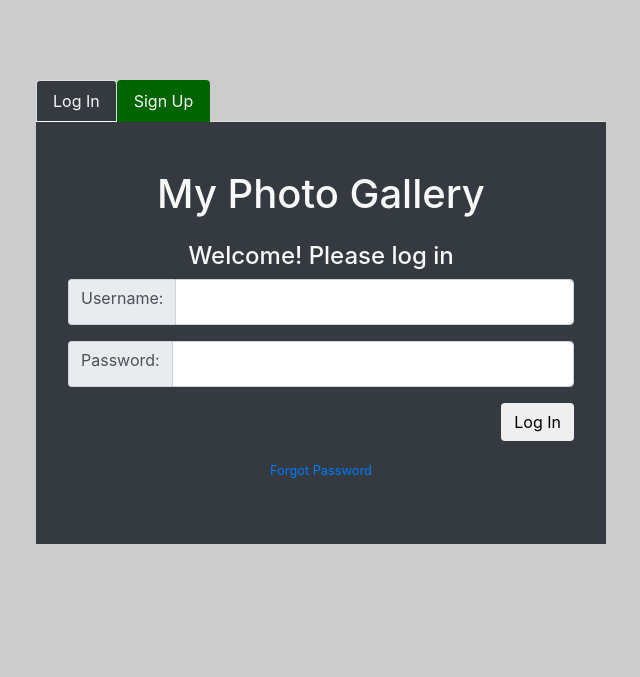
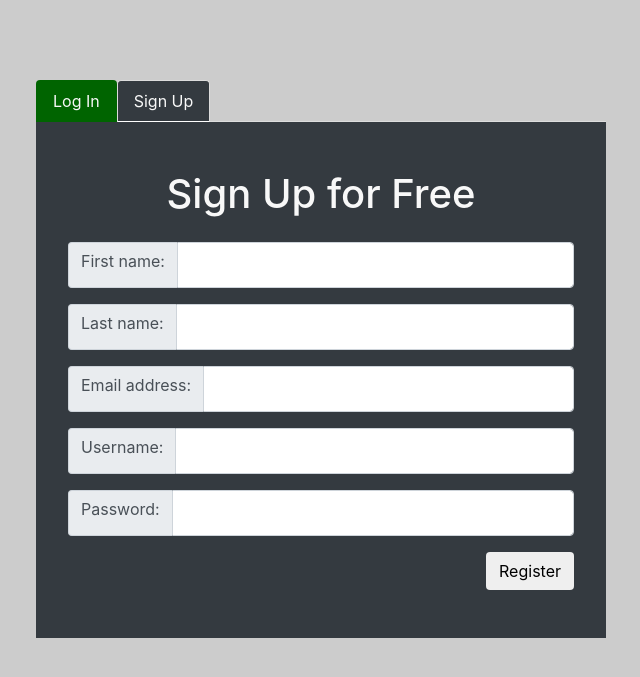
Before and after one commit to dmkibuka/Python-Photo-Gallery-App, a Django app: page /accounts/register/ in a window 1280 px wide. Shown: the top 677 px of the page, without its empty margins (319-959 px from the left). Run offline with Django 3.2, Linux system fonts and the light colour scheme; some libraries are stand-ins or nearby versions.

Commit message:
edited login and user registration templates

```diff
--- a/src/accounts/views.py
+++ b/src/accounts/views.py
@@ -9,7 +9,7 @@
 
 class UserRegistrationView(FormView):
     form_class = UserRegistration
-    template_name = 'accounts/registration/login.html'
+    template_name = 'accounts/registration/user_registration.html'
 
     # if a GET (or any other method) we'll create a blank form
     def get(self, request):
--- a/src/templates/accounts/registration/login.html
+++ b/src/templates/accounts/registration/login.html
@@ -41,39 +41,6 @@
                             <p class="forgot"><a href="{% url 'accounts:password_reset' %}"><small>Forgot Password</small></a></p>
                         </div>
                     </div>
-                    <div class="tab-pane" id="signup" role="tabpanel">
-                        <h1>Sign Up for Free</h1>
-                        <!--Sign up Form -->
-                        <form method="post" action="{% url 'accounts:register' %}" autocomplete="off">
-                            {% csrf_token %}
-                            <div class="form-group input-group">
-                                <span class="input-group-addon" id="sizing-addon1 id_first_name">{{ form.first_name.label_tag }}</span>
-                                <input type="text" class="form-control" name="first_name" maxlength="150" id="id_first_name" aria-describedby="sizing-addon1">
-                            </div>
-                            <div class="form-group input-group">
-                                <span class="input-group-addon" id="sizing-addon2 id_last_name">{{ form.last_name.label_tag }}</span>
-                                <input type="text" class="form-control" name="last_name" maxlength="150" id="id_last_name" aria-describedby="sizing-addon2">
-                            </div>
-                            <div class="form-group input-group">
-                                <span class="input-group-addon" id="sizing-addon3 id_email">{{ form.email.label_tag }}</span>
-                                <input type="email" class="form-control" name="email" maxlength="254" id="id_email" aria-describedby="sizing-addon3">
-                            </div>
-                            <div class="form-group input-group">
-                                <span class="input-group-addon" id="sizing-addon4 us id_username">{{ form.username.label_tag }}</span>
-                                <input type="password" class="form-control" name="username" maxlength="150" id="id_username" aria-describedby="sizing-addon4" required>
-                            </div>
-                            <div class="form-group input-group">
-                                <span class="input-group-addon" id="sizing-addon4 id_password">{{ form.password.label_tag }}</span>
-                                <input type="password" class="form-control" name="password" maxlength="128" id="id_password" aria-describedby="sizing-addon4" required>
-                            </div>
-                            <div class="form-group input-group justify-content-end"><button type="submit" name="signup-btn" id="signup-btn" class="btn btn-outline-default">Register</button></div>
-                        </form>
-                        {% if form.errors %}
-                        <div class="alert-danger col-lg-12 p-3 mt-2">
-                            <p>Enter valid form fields.</p>
-                        </div>
-                        {% endif %}
-                    </div>
                 </div>
             </div>
         </div>
--- /dev/null
+++ b/src/templates/accounts/registration/user_registration.html
@@ -0,0 +1,82 @@
+{% extends 'base.html' %}{% load i18n static %} {% block extrastyle %}{{ block.super }}
+<link rel="stylesheet" type="text/css" href="{% static 'accounts/css/login.css' %}" />{% endblock %} {% block page_title %}Login | Sign-up{% endblock %} {% block content %}
+<div class="login-form">
+    <div class="container">
+        <div class="row">
+            <div class="col-lg-12">
+                <!-- Nav tabs -->
+                <ul class="nav nav-tabs" role="tablist">
+                    <li class="nav-item">
+                        <a class="nav-link" data-toggle="tab" href="#login" role="tab">Log In</a>
+                    </li>
+                    <li class="nav-item">
+                        <a class="nav-link active" data-toggle="tab" href="#signup" role="tab">Sign Up</a>
+                    </li>
+                </ul>
+
+                <!-- Tab panes -->
+                <div class="tab-content">
+                    <div class="tab-pane" id="login" role="tabpanel">
+                        <h1>My Photo Gallery</h1>
+                        <h4>Welcome! Please log in</h4>
+                        <!--Login Form -->
+                        <form method="post" action="{% url 'accounts:login' %}" autocomplete="off">
+                            {% csrf_token %}
+                            <div class="form-group input-group">
+                                <span class="input-group-addon" id="sizing-addon1 id_username">{{ form.username.label_tag }}</span>
+                                <input type="text" class="form-control" name="username" maxlength="150" id="id_username" aria-describedby="sizing-addon1" required>
+                            </div>
+                            <div class="form-group input-group">
+                                <span class="input-group-addon" id="sizing-addon2 id_password">{{ form.password.label_tag }}</span>
+                                <input type="password" class="form-control" name="password" maxlength="128" id="id_password" aria-describedby="sizing-addon2" required>
+                            </div>
+                            <div class="form-group input-group justify-content-end"><button type="submit" name="login-btn" id="login-btn" class="btn btn-outline-default">Log In</button></div>
+                        </form>
+                        {% if form.errors %}
+                        <div class="alert-danger col-lg-12 p-3 mt-2">
+                            <p>Your username and password didn't match. Please try again.</p>
+                        </div>
+                        {% endif %}
+                        <div class="col-lg-12 text-center">
+                            <p class="forgot"><a href="{% url 'accounts:password_reset' %}"><small>Forgot Password</small></a></p>
+                        </div>
+                    </div>
+                    <div class="tab-pane active" id="signup" role="tabpanel">
+                        <h1>Sign Up for Free</h1>
+                        <!--Sign up Form -->
+                        <form method="post" action="{% url 'accounts:register' %}" autocomplete="off">
+                            {% csrf_token %}
+                            <div class="form-group input-group">
+                                <span class="input-group-addon" id="sizing-addon1 id_first_name">{{ form.first_name.label_tag }}</span>
+                                <input type="text" class="form-control" name="first_name" maxlength="150" id="id_first_name" aria-describedby="sizing-addon1">
+                            </div>
+                            <div class="form-group input-group">
+                                <span class="input-group-addon" id="sizing-addon2 id_last_name">{{ form.last_name.label_tag }}</span>
+                                <input type="text" class="form-control" name="last_name" maxlength="150" id="id_last_name" aria-describedby="sizing-addon2">
+                            </div>
+                            <div class="form-group input-group">
+                                <span class="input-group-addon" id="sizing-addon3 id_email">{{ form.email.label_tag }}</span>
+                                <input type="email" class="form-control" name="email" maxlength="254" id="id_email" aria-describedby="sizing-addon3">
+                            </div>
+                            <div class="form-group input-group">
+                                <span class="input-group-addon" id="sizing-addon4 us id_username">{{ form.username.label_tag }}</span>
+                                <input type="password" class="form-control" name="username" maxlength="150" id="id_username" aria-describedby="sizing-addon4" required>
+                            </div>
+                            <div class="form-group input-group">
+                                <span class="input-group-addon" id="sizing-addon4 id_password">{{ form.password.label_tag }}</span>
+                                <input type="password" class="form-control" name="password" maxlength="128" id="id_password" aria-describedby="sizing-addon4" required>
+                            </div>
+                            <div class="form-group input-group justify-content-end"><button type="submit" name="signup-btn" id="signup-btn" class="btn btn-outline-default">Register</button></div>
+                        </form>
+                        {% if form.errors %}
+                        <div class="alert-danger col-lg-12 p-3 mt-2">
+                            <p>Enter valid form fields.</p>
+                        </div>
+                        {% endif %}
+                    </div>
+                </div>
+            </div>
+        </div>
+    </div>
+</div>
+{% endblock %}
--- a/src/templates/base.html
+++ b/src/templates/base.html
@@ -15,7 +15,7 @@
 
     <!-- Bootstrap CSS -->
     {% block extrastyle %}{% endblock %}
-    <link rel="stylesheet" href="{% static 'css/base.css' %}">
+    <link rel="stylesheet" href="{% static 'base.css' %}">
 
 
 </head>
```
